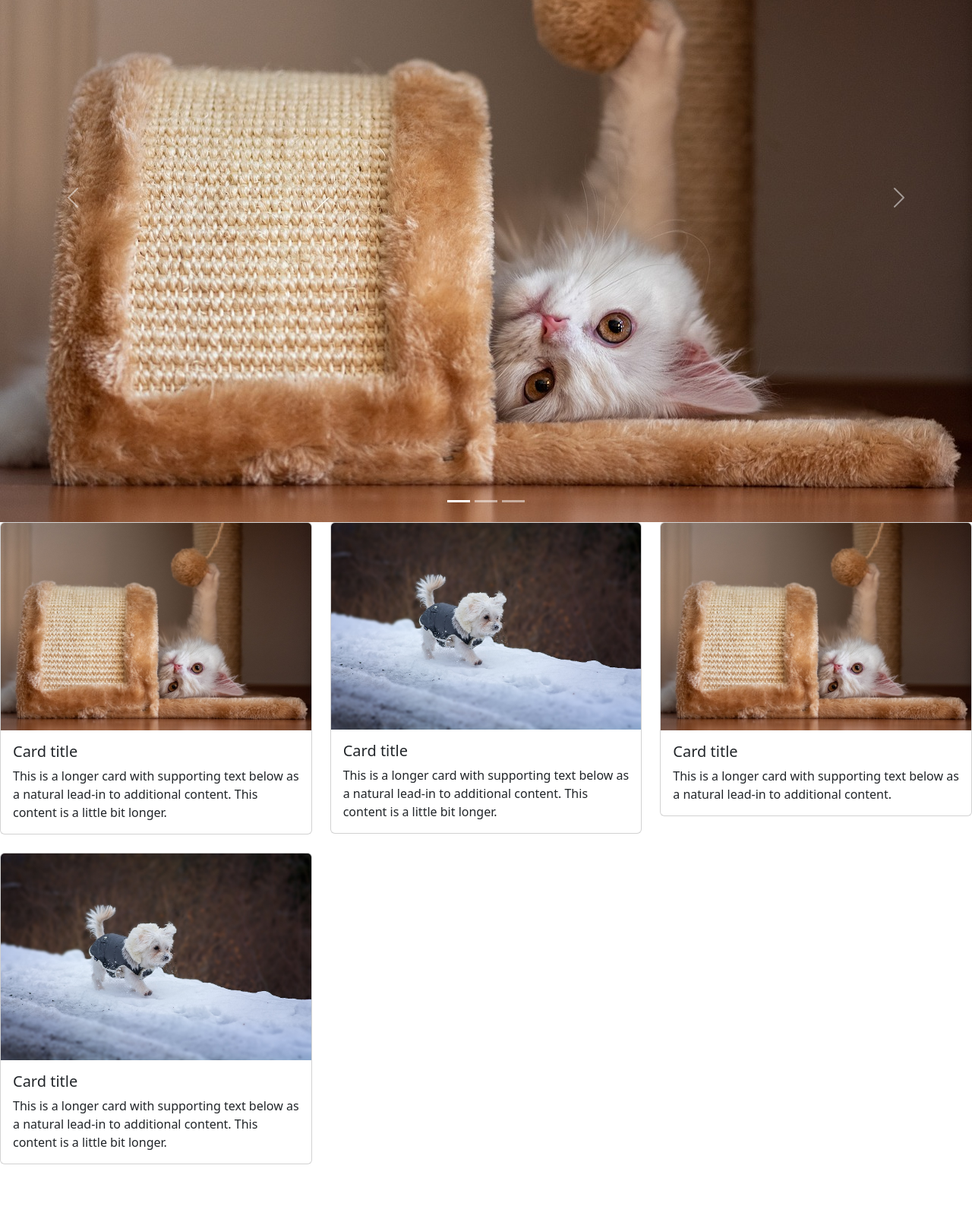
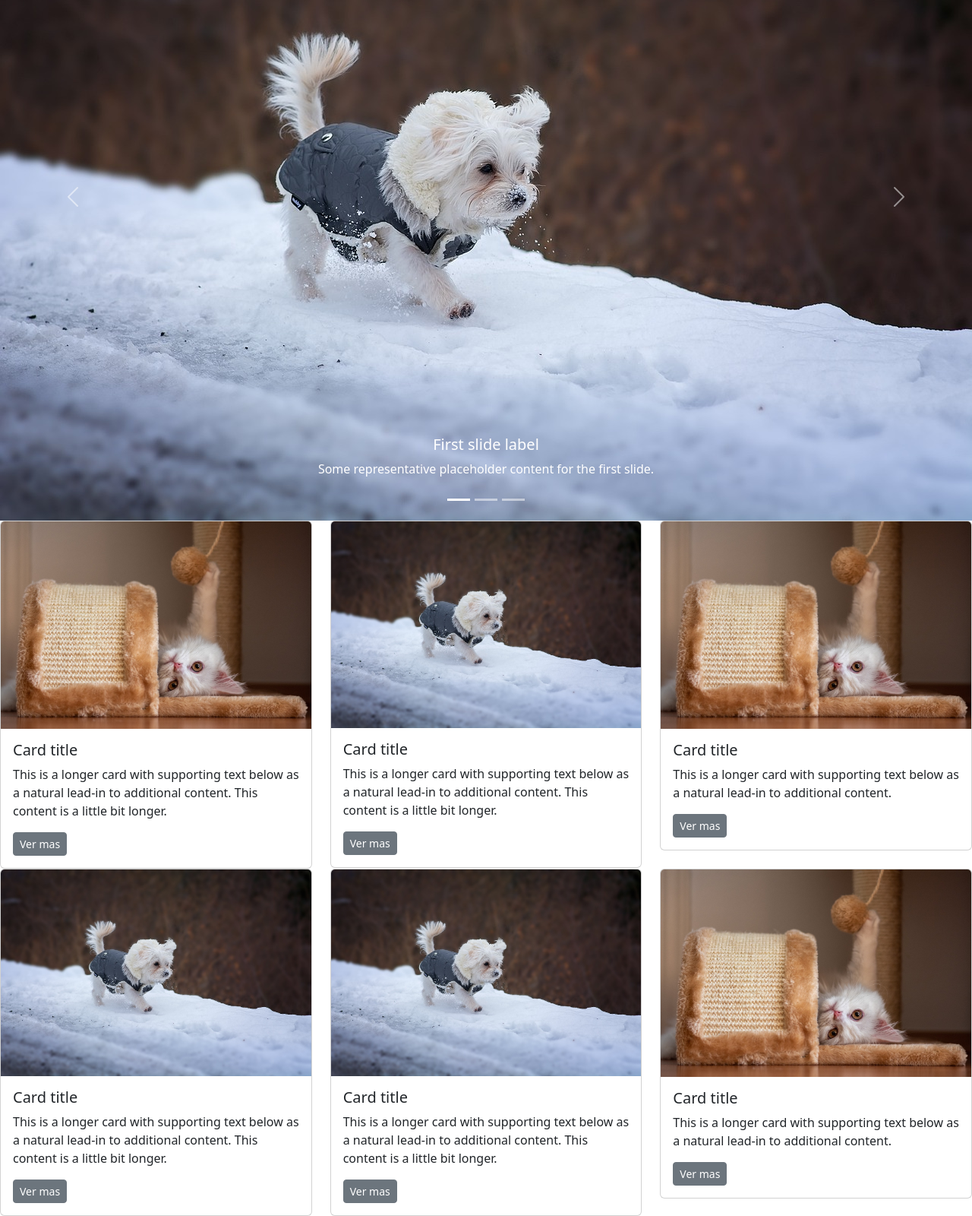
Before and after one commit to chicas-Saymorlai/PetShop, a plain HTML site: page index.html in a window 1280 px wide. Shown: the part 224-1824 px from the top of the page at 76% size. Before the commit the page ends 1756 px from the top, so only its background shows below. Drawn offline with Linux system fonts and the light colour scheme.

Commit message:
arreglo de index

```diff
--- a/index.html
+++ b/index.html
@@ -16,7 +16,7 @@
           <div class="collapse navbar-collapse" id="navbarText">
             <ul class="navbar-nav me-auto mb-2 mb-lg-0">
               <li class="nav-item">
-                <a class="nav-link active" aria-current="page" href="#">Home</a>
+                <a class="nav-link active" aria-current="page" href="index.html">Home</a>
               </li>
               <li class="nav-item">
                 <a class="nav-link" href="inicio_sesion.html">Productos</a>
@@ -32,41 +32,54 @@
         </div>
       </nav>
     <header>
-        <div id="carouselExampleIndicators" class="carousel slide">
+      <div id="carouselExampleCaptions" class="carousel slide">
         <div class="carousel-indicators">
-    <button type="button" data-bs-target="#carouselExampleIndicators" data-bs-slide-to="0" class="active" aria-current="true" aria-label="Slide 1"></button>
-    <button type="button" data-bs-target="#carouselExampleIndicators" data-bs-slide-to="1" aria-label="Slide 2"></button>
-    <button type="button" data-bs-target="#carouselExampleIndicators" data-bs-slide-to="2" aria-label="Slide 3"></button>
+          <button type="button" data-bs-target="#carouselExampleCaptions" data-bs-slide-to="0" class="active" aria-current="true" aria-label="Slide 1"></button>
+          <button type="button" data-bs-target="#carouselExampleCaptions" data-bs-slide-to="1" aria-label="Slide 2"></button>
+          <button type="button" data-bs-target="#carouselExampleCaptions" data-bs-slide-to="2" aria-label="Slide 3"></button>
         </div>
         <div class="carousel-inner">
           <div class="carousel-item active">
-      <img src="Imagenes/cat-5694895_1280.jpg" class="d-block w-10" alt="...">
+            <img src="Imagenes/dog-1144641_1280.jpg" class="d-block w-100" alt="...">
+            <div class="carousel-caption d-none d-md-block">
+              <h5>First slide label</h5>
+              <p>Some representative placeholder content for the first slide.</p>
+            </div>
           </div>
           <div class="carousel-item">
-      <img src="Imagenes/dog-1144641_1280.jpg" class="d-block w-10" alt="...">
+            <img src="Imagenes/cat-5694895_1280.jpg" class="d-block w-100" alt="...">
+            <div class="carousel-caption d-none d-md-block">
+              <h5>Second slide label</h5>
+              <p>Some representative placeholder content for the second slide.</p>
+            </div>
           </div>
           <div class="carousel-item">
-      <img src="Imagenes/cat-2170494_1280.jpg" class="d-block w-10" alt="...">
+            <img src="Imagenes/dog-1144641_1280.jpg" class="d-block w-100" alt="...">
+            <div class="carousel-caption d-none d-md-block">
+              <h5>Third slide label</h5>
+              <p>Some representative placeholder content for the third slide.</p>
             </div>
           </div>
-  <button class="carousel-control-prev" type="button" data-bs-target="#carouselExampleIndicators" data-bs-slide="prev">
+        </div>
+        <button class="carousel-control-prev" type="button" data-bs-target="#carouselExampleCaptions" data-bs-slide="prev">
           <span class="carousel-control-prev-icon" aria-hidden="true"></span>
           <span class="visually-hidden">Previous</span>
         </button>
-  <button class="carousel-control-next" type="button" data-bs-target="#carouselExampleIndicators" data-bs-slide="next">
+        <button class="carousel-control-next" type="button" data-bs-target="#carouselExampleCaptions" data-bs-slide="next">
           <span class="carousel-control-next-icon" aria-hidden="true"></span>
           <span class="visually-hidden">Next</span>
         </button>
       </div>
     </header>
     <section>
-      <div class="row row-cols-1 row-cols-md-3 g-4">
+      <div class="row row-cols-1 row-cols-md-3 g-6">
         <div class="col">
           <div class="card">
             <img src="Imagenes/cat-5694895_1280.jpg" class="card-img-top" alt="...">
             <div class="card-body">
               <h5 class="card-title">Card title</h5>
               <p class="card-text">This is a longer card with supporting text below as a natural lead-in to additional content. This content is a little bit longer.</p>
+              <button type="button" class="btn btn-secondary btn-sm" href="">Ver mas</button>
             </div>
           </div>
         </div>
@@ -76,6 +89,7 @@
             <div class="card-body">
               <h5 class="card-title">Card title</h5>
               <p class="card-text">This is a longer card with supporting text below as a natural lead-in to additional content. This content is a little bit longer.</p>
+              <button type="button" class="btn btn-secondary btn-sm" href="">Ver mas</button>
             </div>
           </div>
         </div>
@@ -85,6 +99,7 @@
             <div class="card-body">
               <h5 class="card-title">Card title</h5>
               <p class="card-text">This is a longer card with supporting text below as a natural lead-in to additional content.</p>
+              <button type="button" class="btn btn-secondary btn-sm" href="">Ver mas</button>
             </div>
           </div>
         </div>
@@ -94,6 +109,27 @@
             <div class="card-body">
               <h5 class="card-title">Card title</h5>
               <p class="card-text">This is a longer card with supporting text below as a natural lead-in to additional content. This content is a little bit longer.</p>
+              <button type="button" class="btn btn-secondary btn-sm" href="">Ver mas</button>
+            </div>
+          </div>
+        </div>
+        <div class="col">
+          <div class="card">
+            <img src="Imagenes/dog-1144641_1280.jpg" class="card-img-top" alt="...">
+            <div class="card-body">
+              <h5 class="card-title">Card title</h5>
+              <p class="card-text">This is a longer card with supporting text below as a natural lead-in to additional content. This content is a little bit longer.</p>
+              <button type="button" class="btn btn-secondary btn-sm" href="">Ver mas</button>
+            </div>
+          </div>
+        </div>
+        <div class="col">
+          <div class="card">
+            <img src="Imagenes/cat-5694895_1280.jpg" class="card-img-top" alt="...">
+            <div class="card-body">
+              <h5 class="card-title">Card title</h5>
+              <p class="card-text">This is a longer card with supporting text below as a natural lead-in to additional content.</p>
+              <button type="button" class="btn btn-secondary btn-sm" href="">Ver mas</button>
             </div>
           </div>
         </div>
```
Lines whose indentation alone changed are shown as unchanged.
